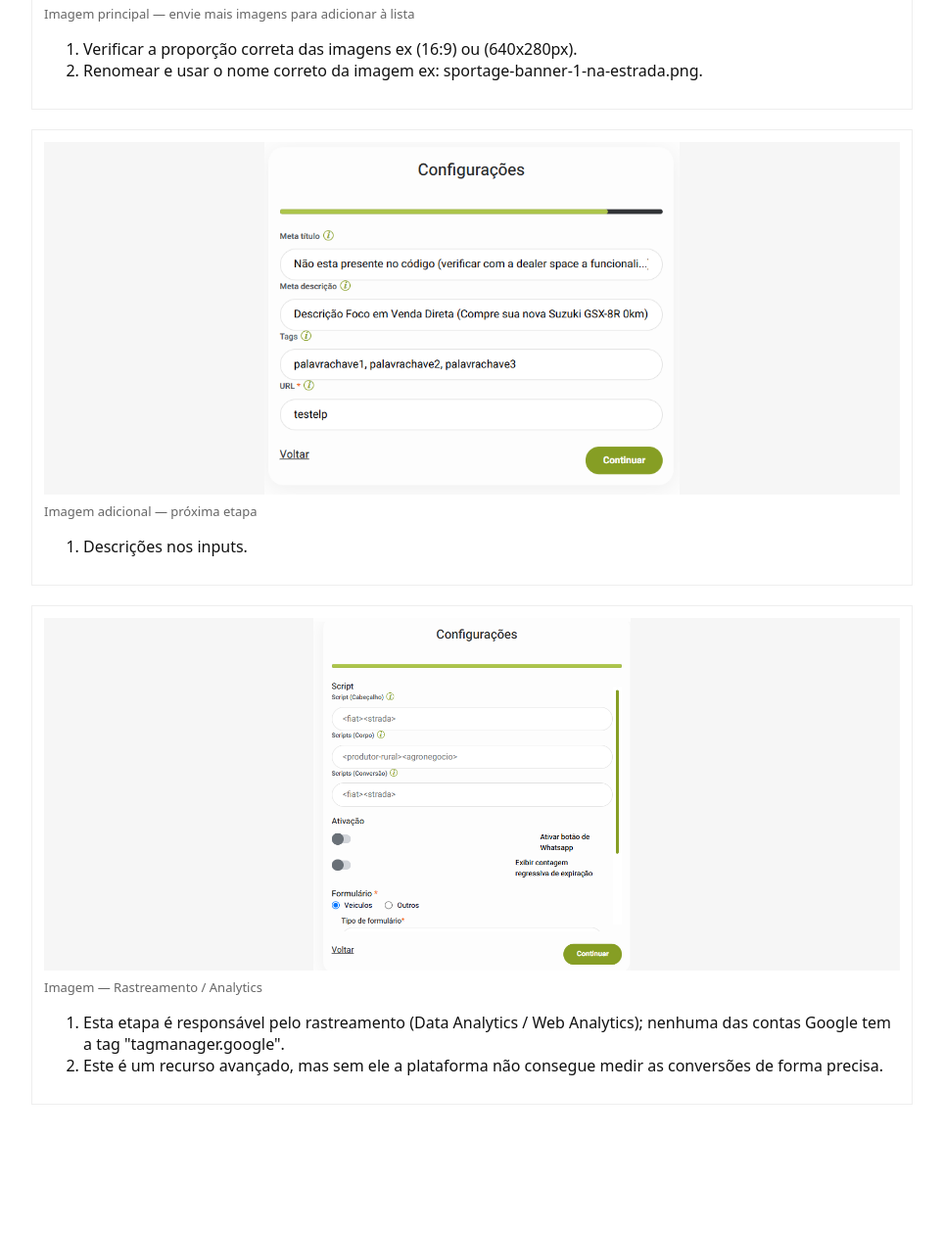
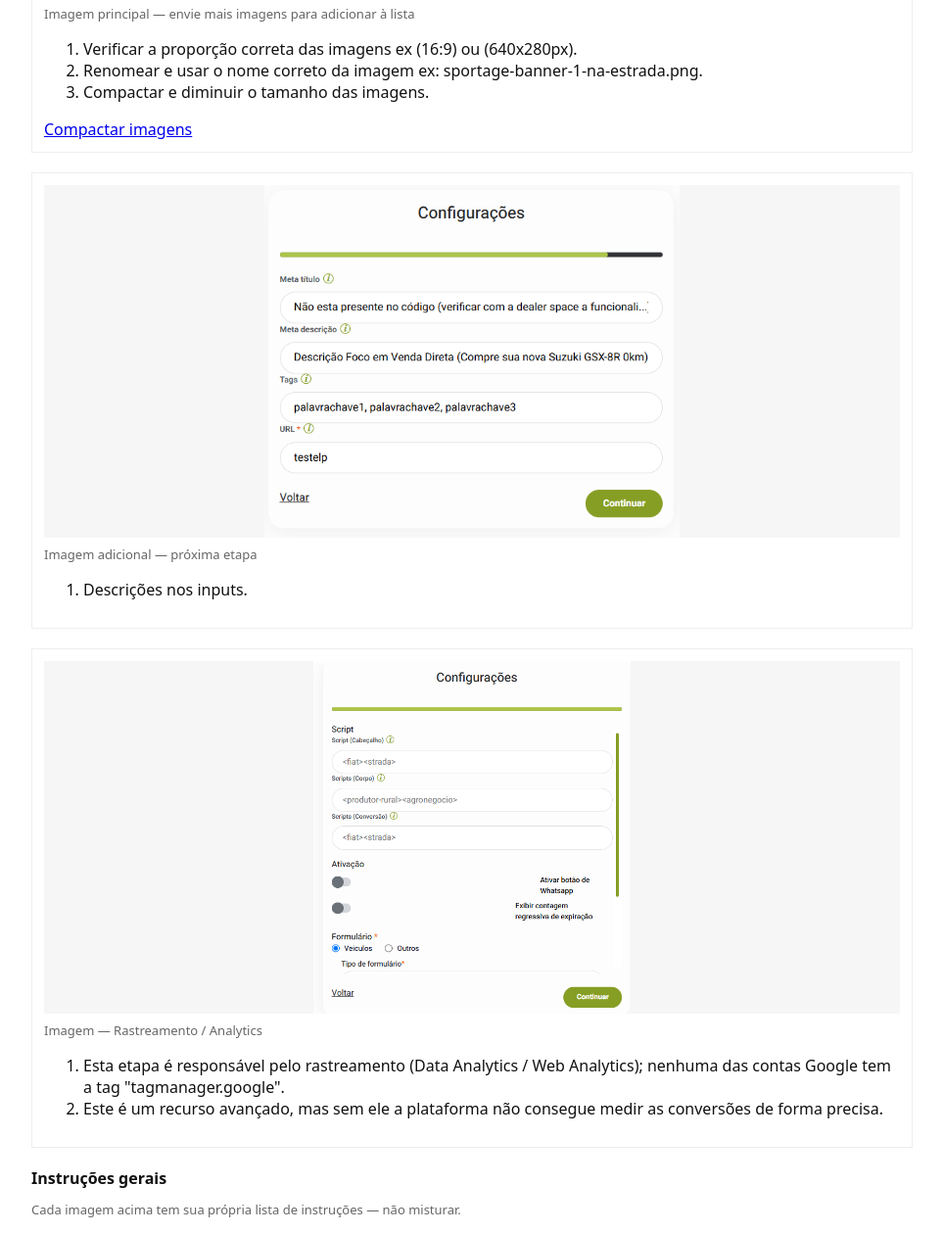
Before and after one commit to SunMotorsOficial/otimizacoes, a plain HTML site: page index.html in a window 1280 px wide. Shown: the part 481-1740 px from the top of the page at 98% size, without its empty margins (158-1121 px from the left). Before the commit the page ends 1689 px from the top, so only its background shows below. Drawn offline with Linux system fonts and the light colour scheme.

Commit message:
Update index.html

```diff
--- a/index.html
+++ b/index.html
@@ -18,7 +18,11 @@
       <ol class="image-instructions" aria-label="Instruções para imagem principal">
         <li>Verificar a proporção correta das imagens ex (16:9) ou (640x280px).</li>
         <li>Renomear e usar o nome correto da imagem ex: sportage-banner-1-na-estrada.png.</li>
+        <li>Compactar e diminuir o tamanho das imagens.</li>
       </ol>
+      <div class="hero-actions">
+        <a class="compress-btn" href="https://www.iloveimg.com/pt/comprimir-imagem" target="_blank" rel="noopener">Compactar imagens</a>
+      </div>
     </figure>
 
     <figure class="hero">
@@ -38,7 +42,10 @@
       </ol>
     </figure>
 
-
+    <section class="instructions">
+      <h2>Instruções gerais</h2>
+      <p class="hero-caption">Cada imagem acima tem sua própria lista de instruções — não misturar.</p>
+    </section>
   </main>
 
   <script type="module" src="script.js"></script>
```
